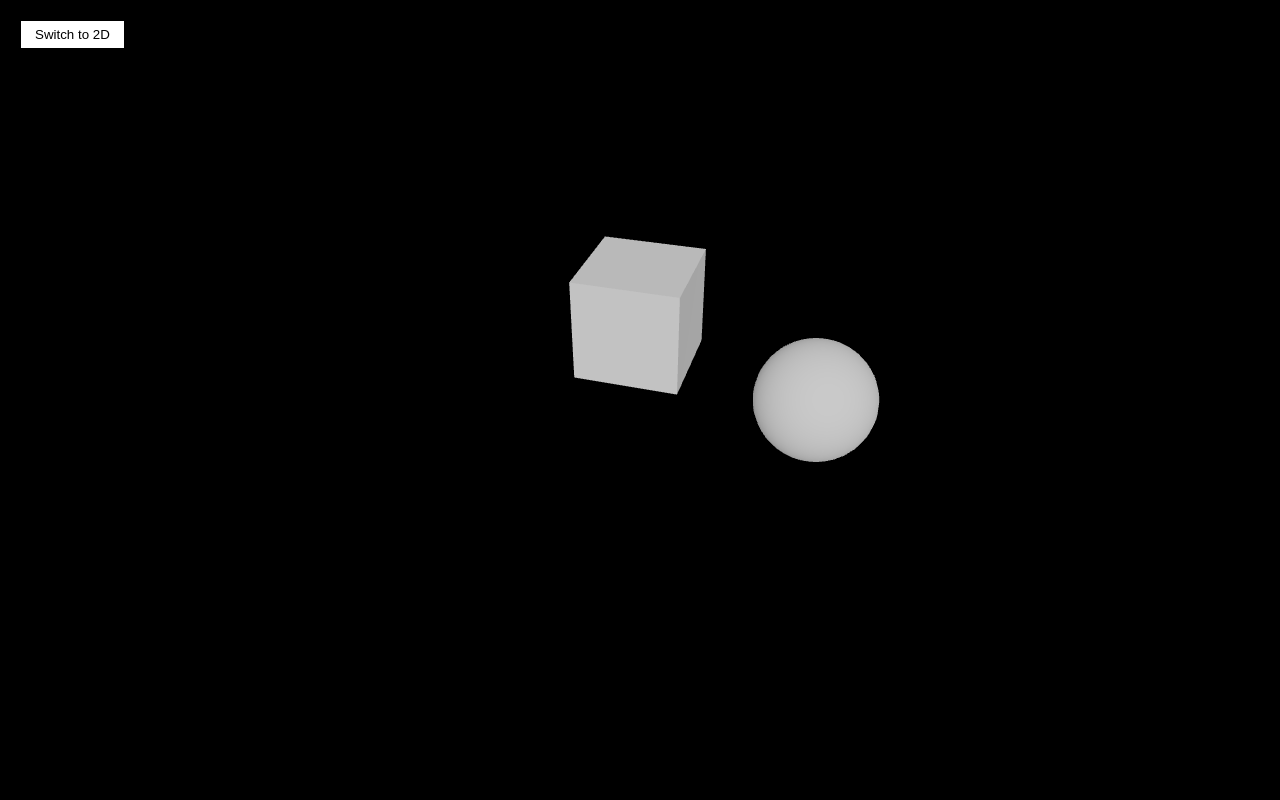
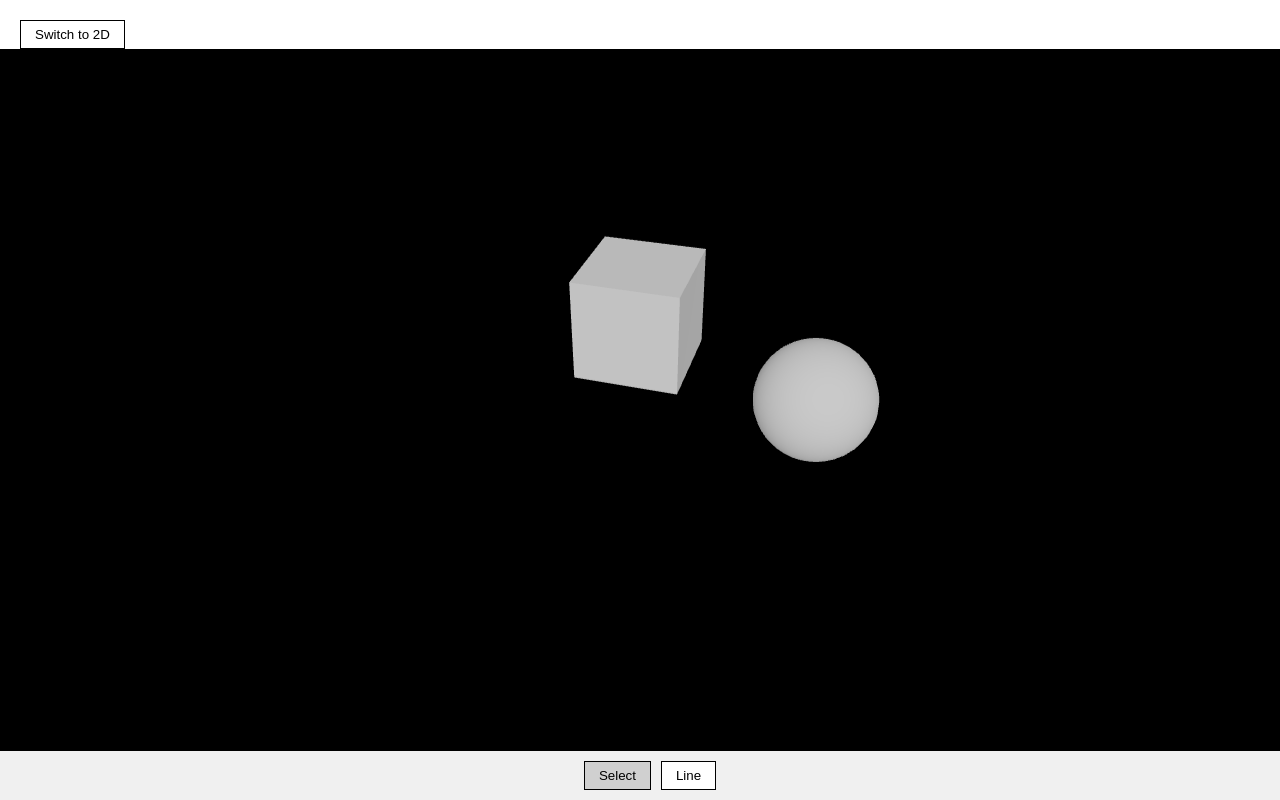
Before and after one commit to Siddharth0101/react-three-test, a React (Vite) app: page / in a window 1280 px wide. Built offline with nearby package versions, Linux system fonts and the light colour scheme.

Commit message:
line InIt

```diff
--- a/src/App.jsx
+++ b/src/App.jsx
@@ -1,15 +1,21 @@
+// App.jsx
 import { Canvas } from "@react-three/fiber";
 import { Provider } from "react-redux";
 import { store } from "./store/store";
 import Scene from "./components/Scene";
 import ViewToggle from "./ui/ViewToggle";
+import BottomPanel from "./ui/BottomPanel";
 
 export default function App() {
   return (
     <Provider store={store}>
       <div style={{ position: "relative", width: "100%", height: "100%" }}>
 
+        {/* View Mode Toggle (2D / 3D) */}
         <ViewToggle />
+
+        {/* Tool Panel (Select / Line) */}
+        <BottomPanel />
 
         <Canvas
           style={{
@@ -22,6 +28,7 @@ export default function App() {
         >
           <Scene />
         </Canvas>
+
       </div>
     </Provider>
   );
--- a/src/components/Scene.jsx
+++ b/src/components/Scene.jsx
@@ -1,20 +1,96 @@
 // Scene.jsx
-import React from "react";
-import { useSelector } from "react-redux";
+import React, { useState } from "react";
+import { useSelector, useDispatch } from "react-redux";
 import data from "../data/scene.json";
 import ObjectRenderer from "./ObjectRenderer";
+
 import {
   OrbitControls,
   OrthographicCamera,
   PerspectiveCamera
 } from "@react-three/drei";
 
+import { useThree } from "@react-three/fiber";
+import * as THREE from "three";
+
+import {
+  startLine,
+  addLinePoint,
+  resetLine
+} from "../store/toolSlice";
+
+import LinePreview from "./objects/LinePreview";
+
 export default function Scene() {
-  const mode = useSelector((state) => state.viewMode.mode);
+  const mode = useSelector((s) => s.viewMode.mode);
+  const tool = useSelector((s) => s.tool);
+  const dispatch = useDispatch();
+
+  const { camera, mouse } = useThree();
+
+  // mousePoint for preview line
+  const [mousePoint, setMousePoint] = useState(null);
+
+  // Convert screen click to XY world coords (Z=0 plane)
+  function getWorldPoint(event) {
+    const raycaster = new THREE.Raycaster();
+    const point = new THREE.Vector3();
+
+    const x = (event.clientX / window.innerWidth) * 2 - 1;
+    const y = -(event.clientY / window.innerHeight) * 2 + 1;
+
+    mouse.x = x;
+    mouse.y = y;
+
+    raycaster.setFromCamera(mouse, camera);
+
+    const plane = new THREE.Plane(new THREE.Vector3(0, 0, 1), 0); // z=0 plane
+    raycaster.ray.intersectPlane(plane, point);
+
+    return [point.x, point.y, 0];
+  }
+
+  // Handle clicks for line-drawing
+  function handleCanvasClick(e) {
+     console.log("CLICK RECEIVED");
+    if (mode !== "2d") return;
+    if (tool.selectedTool !== "line") return;
+
+    const p = getWorldPoint(e);
+
+    // AUTO CLOSE: if click near first point
+    if (tool.currentPoints.length >= 2) {
+      const [fx, fy] = tool.currentPoints[0];
+      const [x, y] = p;
+
+      const dist = Math.sqrt((fx - x) ** 2 + (fy - y) ** 2);
+      if (dist < 0.1) {
+        // add first point again to close
+        dispatch(addLinePoint(tool.currentPoints[0]));
+        dispatch(resetLine());
+        setMousePoint(null);
+        return;
+      }
+    }
+
+    if (!tool.isDrawing) {
+      dispatch(startLine(p));
+    } else {
+      dispatch(addLinePoint(p));
+    }
+  }
+
+  // Handle mouse movement → preview line point
+  function handleCanvasMove(e) {
+    if (tool.isDrawing && tool.currentPoints.length > 0) {
+      const p = getWorldPoint(e);
+      setMousePoint(p);
+    }
+  }
 
   return (
     <>
-      {/* Background: white in 2D, black in 3D */}
+      {/* Background */}
       <color
         attach="background"
         args={mode === "2d" ? ["#ffffff"] : ["#000000"]}
@@ -22,7 +98,7 @@ export default function Scene() {
 
       {mode === "3d" ? (
         <>
-          {/* ===== 3D MODE ===== */}
+          {/* 3D MODE */}
           <PerspectiveCamera makeDefault position={[5, 5, 5]} />
           <ambientLight intensity={0.7} />
           <directionalLight position={[5, 5, 5]} />
@@ -30,15 +106,15 @@ export default function Scene() {
         </>
       ) : (
         <>
-          {/* ===== 2D MODE ===== */}
+          {/* 2D MODE */}
           <OrthographicCamera
             makeDefault
             position={[0, 0, 10]}
-            zoom={80}     // base zoom level
+            zoom={80}
           />
 
           <OrbitControls
-            makeDefault={false} // IMPORTANT — so it doesn't override camera
+            makeDefault={false}
             enableRotate={false}
             enablePan={true}
             enableZoom={true}
@@ -47,13 +123,28 @@ export default function Scene() {
             minZoom={20}
             maxZoom={200}
           />
+
+          {/* Attach pointer handlers ONLY in 2D mode */}
+            <mesh
+              position={[0, 0, 0]}
+              onPointerDown={handleCanvasClick}
+              onPointerMove={handleCanvasMove}
+            >
+              <planeGeometry args={[10000, 10000]} />
+              <meshBasicMaterial visible={false} />
+            </mesh>
         </>
       )}
 
-      {/* Render scene objects */}
+      {/* Render scene objects from JSON */}
       {data.objects.map((obj) => (
         <ObjectRenderer key={obj.id} obj={obj} />
       ))}
+
+      {/* PREVIEW LINE (only when drawing) */}
+      {tool.isDrawing && mousePoint && mode === "2d" && (
+        <LinePreview mousePoint={mousePoint} />
+      )}
     </>
   );
 }
--- /dev/null
+++ b/src/components/objects/LinePreview.jsx
@@ -0,0 +1,32 @@
+import { Line2, LineGeometry, LineMaterial } from "three-stdlib";
+import { useThree } from "@react-three/fiber";
+import { useSelector } from "react-redux";
+import React, { useMemo } from "react";
+
+export default function LinePreview({ mousePoint }) {
+  const { size } = useThree();
+  const points = useSelector(s => s.tool.currentPoints);
+
+  const line = useMemo(() => {
+    if (points.length === 0 || !mousePoint) return null;
+
+    const geometry = new LineGeometry();
+    geometry.setPositions([...points[points.length - 1], ...mousePoint]);
+
+    const material = new LineMaterial({
+      color: "#888888",
+      linewidth: 2,
+      worldUnits: false
+    });
+
+    material.resolution.set(size.width, size.height);
+
+    const l = new Line2(geometry, material);
+    l.computeLineDistances();
+    return l;
+  }, [points, mousePoint, size]);
+
+  if (!line) return null;
+
+  return <primitive object={line} />;
+}
--- a/src/store/store.js
+++ b/src/store/store.js
@@ -1,8 +1,10 @@
 import { configureStore } from "@reduxjs/toolkit";
 import viewModeReducer from "./viewModeSlice";
+import toolReducer from "./toolSlice";
 
 export const store = configureStore({
   reducer: {
     viewMode: viewModeReducer,
+    tool: toolReducer,
   }
 });
--- /dev/null
+++ b/src/store/toolSlice.js
@@ -0,0 +1,43 @@
+import { createSlice } from "@reduxjs/toolkit";
+
+const toolSlice = createSlice({
+  name: "tool",
+  initialState: {
+    selectedTool: "select",   // "select" | "line"
+    isDrawing: false,
+    currentPoints: [],
+  },
+  reducers: {
+    selectLineTool(state) {
+      state.selectedTool = "line";
+      state.isDrawing = false;
+      state.currentPoints = [];
+    },
+    selectDefaultTool(state) {
+      state.selectedTool = "select";
+      state.isDrawing = false;
+      state.currentPoints = [];
+    },
+    startLine(state, action) {
+      state.isDrawing = true;
+      state.currentPoints = [action.payload]; // first point
+    },
+    addLinePoint(state, action) {
+      state.currentPoints.push(action.payload);
+    },
+    resetLine(state) {
+      state.isDrawing = false;
+      state.currentPoints = [];
+    }
+  }
+});
+
+export const {
+  selectLineTool,
+  selectDefaultTool,
+  startLine,
+  addLinePoint,
+  resetLine
+} = toolSlice.actions;
+
+export default toolSlice.reducer;
--- /dev/null
+++ b/src/ui/BottomPanel.jsx
@@ -0,0 +1,46 @@
+import { useDispatch, useSelector } from "react-redux";
+import { selectLineTool, selectDefaultTool } from "../store/toolSlice";
+
+export default function BottomPanel() {
+  const dispatch = useDispatch();
+  const selectedTool = useSelector(s => s.tool.selectedTool);
+
+  return (
+    <div
+      style={{
+        position: "fixed",
+        bottom: 0,
+        left: 0,
+        width: "100%",
+        background: "#f0f0f0",
+        padding: "10px",
+        display: "flex",
+        gap: "10px",
+        justifyContent: "center",
+        zIndex: 999999
+      }}
+    >
+      <button
+        onClick={() => dispatch(selectDefaultTool())}
+        style={{
+          padding: "6px 14px",
+          background: selectedTool === "select" ? "#d0d0d0" : "white",
+          border: "1px solid black"
+        }}
+      >
+        Select
+      </button>
+
+      <button
+        onClick={() => dispatch(selectLineTool())}
+        style={{
+          padding: "6px 14px",
+          background: selectedTool === "line" ? "#d0d0d0" : "white",
+          border: "1px solid black"
+        }}
+      >
+        Line
+      </button>
+    </div>
+  );
+}
```
Also changed, not shown: src/components/objects/LineObj.jsx (added, +26 -0 lines).
